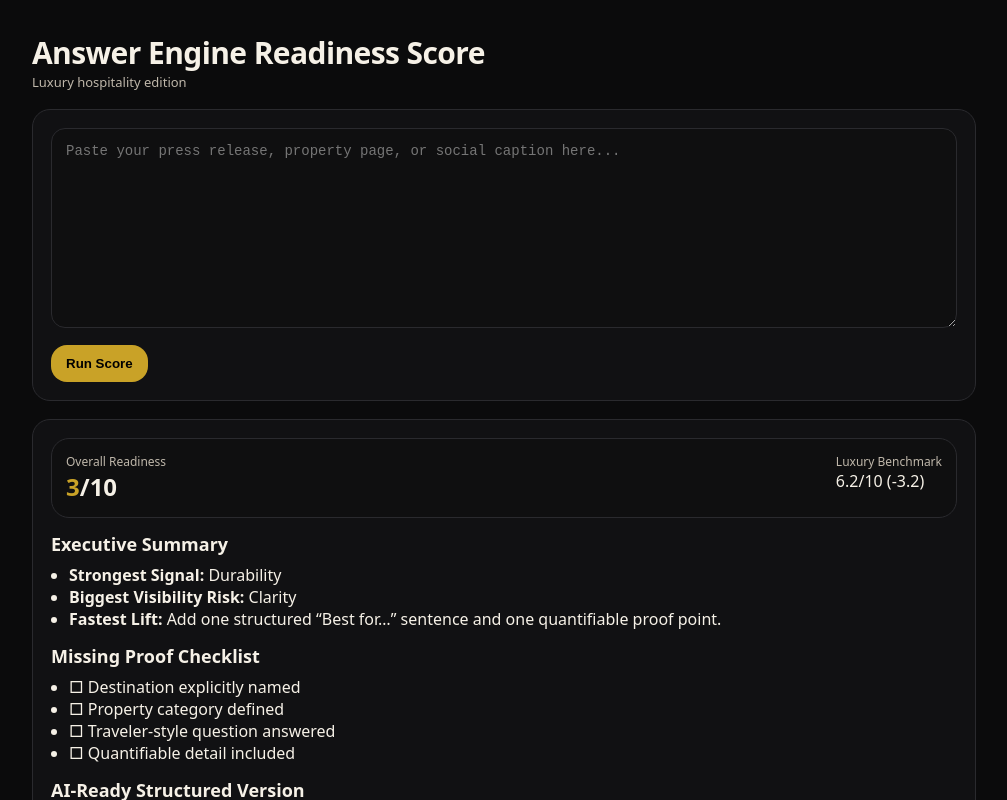
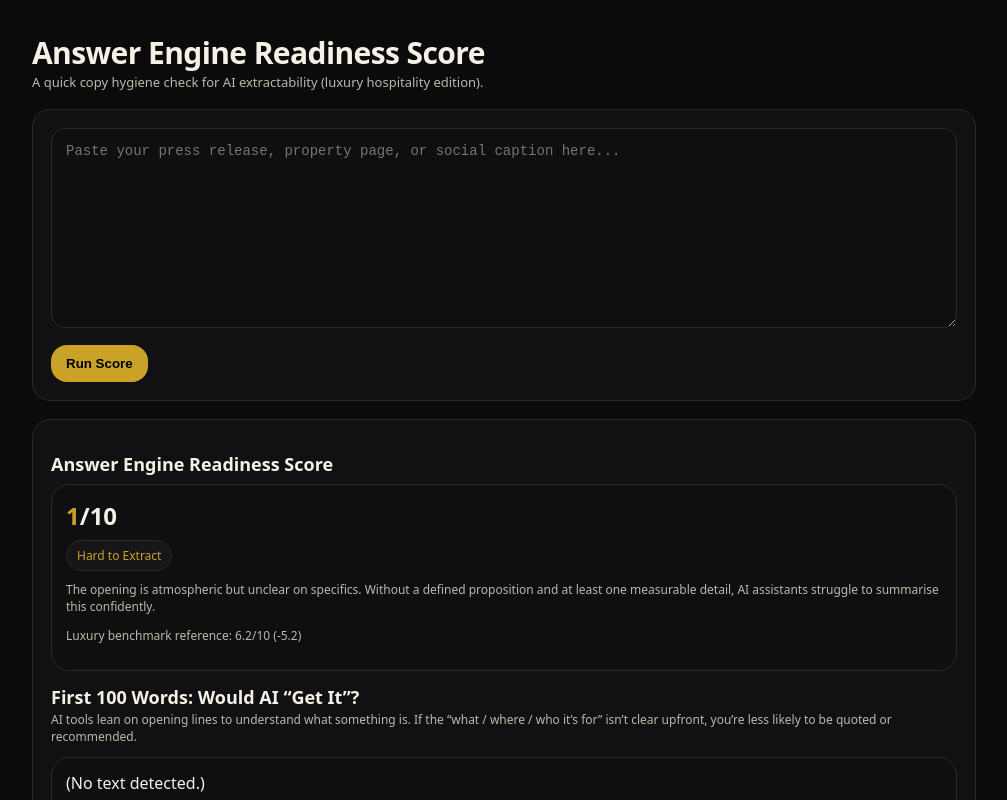
Before and after one commit to Martitu/answer-engine-readiness-score, a Next.js app: page / in a window 1280 px wide. Both pictures are taken after a click on the button "Run Score". Shown: the top 800 px of the page, without its empty margins (136-1143 px from the left). Built offline with nearby package versions, Linux system fonts and the light colour scheme.

Commit message:
Update page.jsx

```diff
--- a/app/page.jsx
+++ b/app/page.jsx
@@ -5,22 +5,148 @@ const LUXURY_BENCHMARK = 6.2;
 const CTA_URL = "https://martawarren.com/ai-search-brand-visibility/";
 
 function clamp(n, min, max) { return Math.max(min, Math.min(max, n)); }
-
-function containsNumber(text) {
-  return /\d/.test(text);
+function words(text) {
+  return (text || "").trim().split(/\s+/).filter(Boolean);
+}
+function firstNWords(text, n) {
+  const w = words(text);
+  return w.slice(0, n).join(" ");
+}
+function splitSentences(text) {
+  return (text || "")
+    .replace(/\s+/g, " ")
+    .split(/(?<=[.!?])\s+/)
+    .map(s => s.trim())
+    .filter(Boolean);
 }
 
-function containsQuestion(text) {
-  return text.includes("?") || text.toLowerCase().includes("best for");
+function hasNumber(text) { return /\d/.test(text || ""); }
+function hasCurrency(text) { return /[€$£]\s?\d/.test(text || ""); }
+function hasYear(text) { return /\b(19|20)\d{2}\b/.test(text || ""); }
+function hasMonth(text) { return /\b(jan|feb|mar|apr|may|jun|jul|aug|sep|sept|oct|nov|dec)\b/i.test(text || ""); }
+function hasDateSignal(text) { return hasYear(text) || hasMonth(text); }
+
+function hasCTA(text) {
+  const t = (text || "").toLowerCase();
+  return ["book", "enquir", "enquiries", "email", "call", "phone", "link", "website", "dm"].some(k => t.includes(k));
+}
+function hasLocationSignal(text) {
+  const t = (text || "").toLowerCase();
+  return t.includes(" in ") || t.includes(" near ") || t.includes(" on ") || t.includes(" at ") || t.includes("based in");
+}
+function hasWhatItIsSignal(text) {
+  const t = (text || "").toLowerCase();
+  return ["hotel", "resort", "villa", "villas", "lodge", "retreat", "finca", "estate", "private island"].some(k => t.includes(k));
+}
+function hasBestForSignal(text) {
+  const t = (text || "").toLowerCase();
+  return ["best for", "ideal for", "perfect for", "suited to", "designed for"].some(k => t.includes(k));
+}
+function hasStructureSignal(text) {
+  const t = (text || "").toLowerCase();
+  return /(^|\n)\s*[-•]/.test(text || "") ||
+    ["key facts", "highlights", "at a glance", "included", "inclusions"].some(k => t.includes(k));
 }
 
-function detectPropertyType(text) {
-  const types = ["hotel", "resort", "villa", "lodge", "retreat", "island"];
-  return types.some(t => text.toLowerCase().includes(t));
+function extractRepeatables(text) {
+  const sents = splitSentences(text);
+
+  const scored = sents.map(s => {
+    let score = 0;
+    if (hasNumber(s) || hasCurrency(s)) score += 3;
+    if (hasDateSignal(s)) score += 2;
+    if (hasLocationSignal(s)) score += 1;
+    if (hasWhatItIsSignal(s)) score += 1;
+    if (s.length >= 45 && s.length <= 170) score += 1; // quotable
+    return { s, score };
+  });
+
+  const picks = scored
+    .sort((a, b) => b.score - a.score)
+    .filter(x => x.score >= 3)
+    .slice(0, 6)
+    .map(x => x.s);
+
+  // fallback: pick first two sentences if nothing qualifies
+  if (picks.length === 0) return sents.slice(0, 2);
+  return picks;
 }
 
-function detectLocation(text) {
-  return text.toLowerCase().includes("in ");
+function findHesitations(text) {
+  const t = (text || "").trim();
+  const lower = t.toLowerCase();
+  const items = [];
+
+  // Missing basics
+  if (!hasWhatItIsSignal(t)) items.push("The category isn’t explicit (hotel / resort / villa / lodge). AI assistants often skip or generalise without this.");
+  if (!hasLocationSignal(t)) items.push("The destination isn’t stated clearly (place + country/region).");
+  if (!hasBestForSignal(t)) items.push("‘Who it’s for’ isn’t explicit (occasion / traveller type).");
+  if (!hasCTA(t)) items.push("Booking action isn’t explicit (link / email / phone / booking channel).");
+
+  // Proof/constraints
+  if (!hasNumber(t)) items.push("No measurable detail (dates, pricing ‘from’, duration, capacity, distance, etc.).");
+  if (hasMonth(t) && !hasYear(t)) items.push("Months/dates appear without a year, which makes summaries less reliable.");
+  if (lower.includes("available") && !(hasDateSignal(t) || lower.includes("subject to availability"))) {
+    items.push("Availability is mentioned without clear constraints (dates/season/min nights/subject to availability).");
+  }
+
+  // Risky language (light-touch)
+  if (containsSuperlatives(lower)) items.push("Some descriptive superlatives may read as ‘claims’ (AI prefers defensible phrasing or supporting detail).");
+
+  return items.slice(0, 6);
+}
+
+function containsSuperlatives(lower) {
+  const risky = [
+    "world-class", "best", "most luxurious", "iconic", "renowned", "unrivalled", "award-winning",
+    "number one", "no. 1", "ultimate", "unforgettable", "once-in-a-lifetime"
+  ];
+  return risky.some(x => lower.includes(x));
+}
+
+function structureCheck(text) {
+  const t = (text || "").trim();
+  const checks = [
+    {
+      label: "Key facts block",
+      ok: (t.toLowerCase().includes("key facts") || t.toLowerCase().includes("at a glance") || t.toLowerCase().includes("highlights")),
+      hint: "Add 5–8 bullets with the defensible facts (what/where/dates/inclusions/constraints)."
+    },
+    {
+      label: "Scannable bullets or sections",
+      ok: /(^|\n)\s*[-•]/.test(t) || splitSentences(t).length >= 4,
+      hint: "Break dense paragraphs into short headings + bullets where the facts live."
+    },
+    {
+      label: "Guest-intent Q&A",
+      ok: t.toLowerCase().includes("faq") || /\bq:\b/i.test(t) || t.includes("?"),
+      hint: "Add 3–6 micro-FAQs (where, what’s included, when available, how to book)."
+    }
+  ];
+  return checks;
+}
+
+function getBand(score) {
+  if (score <= 3) return "Hard to Extract";
+  if (score <= 6) return "Extractable with Gaps";
+  if (score <= 8) return "Strong Foundation";
+  return "Recommendation-Ready";
+}
+
+function buildQuickWins(text) {
+  const t = (text || "").trim();
+  const lower = t.toLowerCase();
+  const wins = [];
+
+  if (!hasBestForSignal(t)) wins.push("Add one plain ‘Best for…’ line (occasion / traveller type) near the top.");
+  if (!hasNumber(t)) wins.push("Add one measurable detail (date, duration, capacity, distance, or price ‘from’).");
+  if (hasMonth(t) && !hasYear(t)) wins.push("Make the year explicit for any stated months/dates (e.g., ‘March 2026’).");
+  if (!hasCTA(t)) wins.push("Add a clear booking action (link / email / phone / enquiry channel).");
+  if (containsSuperlatives(lower)) wins.push("Soften unsupported superlatives (or anchor them with a specific, defensible detail).");
+  if (!hasStructureSignal(t)) wins.push("Add a short ‘Key facts’ bullet list so AI can extract the essentials quickly.");
+
+  // Keep max 5, and keep them “light-touch”
+  return wins.slice(0, 5);
 }
 
 export default function Page() {
@@ -28,49 +154,67 @@ export default function Page() {
   const [results, setResults] = useState(null);
 
   const runAudit = () => {
-    const lower = input.toLowerCase();
+    const text = (input || "").trim();
 
-    const clarity = clamp(lower.includes("is") ? 6 : 2, 0, 10);
-    const proof = clamp(detectPropertyType(input) ? 8 : 3, 0, 10);
-    const question = clamp(containsQuestion(input) ? 8 : 2, 0, 10);
-    const verifiable = clamp(containsNumber(input) ? 8 : 3, 0, 10);
-    const durability = clamp(lower.includes("faq") || lower.includes("guide") ? 8 : 5, 0, 10);
+    // --- Editorial scoring (0–10) ---
+    // Clarity (0–4)
+    let clarity = 0;
+    if (hasWhatItIsSignal(text)) clarity += 1.5;
+    if (hasLocationSignal(text)) clarity += 1.5;
+    if (hasBestForSignal(text)) clarity += 1;
+    clarity = clamp(clarity, 0, 4);
 
-    const overall = Math.round(((clarity + proof + question + verifiable + durability) / 5) * 10) / 10;
+    // Verifiability (0–3)
+    let verifiability = 0;
+    if (hasNumber(text) || hasCurrency(text)) verifiability += 1;
+    if (hasDateSignal(text)) verifiability += 1;
+    if (text.toLowerCase().includes("minimum") || text.toLowerCase().includes("subject to availability") || text.toLowerCase().includes("available")) verifiability += 1;
+    verifiability = clamp(verifiability, 0, 3);
 
-    const strongest = [
-      { label: "Clarity", value: clarity },
-      { label: "Proof & Specificity", value: proof },
-      { label: "Question Alignment", value: question },
-      { label: "Verifiable Detail", value: verifiable },
-      { label: "Durability", value: durability }
-    ].sort((a, b) => b.value - a.value)[0];
+    // Extractable structure (0–3)
+    let structure = 0;
+    if (hasStructureSignal(text)) structure += 1;
+    if (!containsSuperlatives(text.toLowerCase())) structure += 1; // fewer “claimy” phrases
+    if (splitSentences(text).length >= 3) structure += 1; // at least some crisp statements
+    structure = clamp(structure, 0, 3);
 
-    const weakest = [
-      { label: "Clarity", value: clarity },
-      { label: "Proof & Specificity", value: proof },
-      { label: "Question Alignment", value: question },
-      { label: "Verifiable Detail", value: verifiable },
-      { label: "Durability", value: durability }
-    ].sort((a, b) => a.value - b.value)[0];
+    const overall = Math.round((clarity + verifiability + structure) * 10) / 10;
+    const band = getBand(overall);
 
-    const checklist = {
-      location: detectLocation(input),
-      propertyType: detectPropertyType(input),
-      question: containsQuestion(input),
-      numbers: containsNumber(input),
+    let rationale;
+    if (band === "Hard to Extract") {
+      rationale = "The opening is atmospheric but unclear on specifics. Without a defined proposition and at least one measurable detail, AI assistants struggle to summarise this confidently.";
+    } else if (band === "Extractable with Gaps") {
+      rationale = "The fundamentals are present, but AI would still have to infer key details. Tighten the opening and add one verifiable proof point to increase recommendation confidence.";
+    } else if (band === "Strong Foundation") {
+      rationale = "Clear proposition and supporting detail make this reasonably safe for AI extraction. A little more structure and one extra proof point would strengthen reuse.";
+    } else {
+      rationale = "Clear, structured, and supported by verifiable detail. This is close to recommendation-ready for AI summaries.";
+    }
+
+    const lead = firstNWords(text, 95);
+    const leadChecks = {
+      whatItIs: hasWhatItIsSignal(lead),
+      where: hasLocationSignal(lead),
+      bestFor: hasBestForSignal(lead),
+      proof: hasNumber(lead) || hasCurrency(lead) || hasDateSignal(lead)
     };
+
+    const repeatables = extractRepeatables(text).slice(0, 6);
+    const hesitations = findHesitations(text);
+    const structureChecks = structureCheck(text);
+    const quickWins = buildQuickWins(text);
 
     setResults({
       overall,
-      clarity,
-      proof,
-      question,
-      verifiable,
-      durability,
-      strongest,
-      weakest,
-      checklist
+      band,
+      rationale,
+      lead,
+      leadChecks,
+      repeatables,
+      hesitations,
+      structureChecks,
+      quickWins
     });
   };
 
@@ -84,7 +228,7 @@ export default function Page() {
     <div className="container">
       <div>
         <h1 className="h1">Answer Engine Readiness Score</h1>
-        <p className="sub">Luxury hospitality edition</p>
+        <p className="sub">A quick copy hygiene check for AI extractability (luxury hospitality edition).</p>
       </div>
 
       <div className="card">
@@ -103,58 +247,93 @@ export default function Page() {
 
       {results && (
         <div className="card">
-
+          {/* 1) Score + band */}
+          <h2 className="h2">Answer Engine Readiness Score</h2>
           <div className="kpi">
-            <div className="kpiTop">
-              <div>
-                <div className="small">Overall Readiness</div>
             <div className="score">
               <span style={{ color: "var(--gold)" }}>{results.overall}</span>/10
             </div>
+            <div className="badge" style={{ marginTop: 8 }}>{results.band}</div>
+            <p className="small" style={{ marginTop: 10 }}>{results.rationale}</p>
+            <p className="small" style={{ marginTop: 10 }}>
+              Luxury benchmark reference: {LUXURY_BENCHMARK}/10 ({delta})
+            </p>
           </div>
-              <div>
-                <div className="small">Luxury Benchmark</div>
-                <div>{LUXURY_BENCHMARK}/10 ({delta})</div>
-              </div>
+
+          {/* 2) First 100 words */}
+          <h2 className="h2">First 100 Words: Would AI “Get It”?</h2>
+          <p className="small" style={{ marginTop: -6 }}>
+            AI tools lean on opening lines to understand what something is. If the “what / where / who it’s for” isn’t clear upfront,
+            you’re less likely to be quoted or recommended.
+          </p>
+          <div className="kpi">
+            <p style={{ marginTop: 0 }}>{results.lead || "(No text detected.)"}</p>
+            <div className="row" style={{ marginTop: 10 }}>
+              <span className="badge">{results.leadChecks.whatItIs ? "✓ What it is" : "□ What it is (missing)"}</span>
+              <span className="badge">{results.leadChecks.where ? "✓ Where it is" : "□ Where it is (missing)"}</span>
+              <span className="badge">{results.leadChecks.bestFor ? "✓ Who it’s for" : "□ Who it’s for (missing)"}</span>
+              <span className="badge">{results.leadChecks.proof ? "✓ Proof point" : "□ Proof point (missing)"}</span>
             </div>
           </div>
 
-          <h2 className="h2">Executive Summary</h2>
+          {/* 3) What AI can repeat */}
+          <h2 className="h2">What AI Can Confidently Repeat</h2>
+          <p className="small" style={{ marginTop: -6 }}>
+            These are statements an AI assistant could reuse with minimal risk, because they’re reasonably specific.
+          </p>
+          <div className="kpi">
             <ul className="ul">
-            <li><strong>Strongest Signal:</strong> {results.strongest.label}</li>
-            <li><strong>Biggest Visibility Risk:</strong> {results.weakest.label}</li>
-            <li><strong>Fastest Lift:</strong> Add one structured “Best for…” sentence and one quantifiable proof point.</li>
+              {results.repeatables.length ? results.repeatables.map((s, i) => (
+                <li key={i}>{s}</li>
+              )) : <li>Not enough defensible specifics yet — add one measurable detail (dates/price/duration) and a clearer proposition.</li>}
             </ul>
-
-          <h2 className="h2">Missing Proof Checklist</h2>
-          <ul className="ul">
-            <li>{results.checklist.location ? "✓" : "□"} Destination explicitly named</li>
-            <li>{results.checklist.propertyType ? "✓" : "□"} Property category defined</li>
-            <li>{results.checklist.question ? "✓" : "□"} Traveler-style question answered</li>
-            <li>{results.checklist.numbers ? "✓" : "□"} Quantifiable detail included</li>
-          </ul>
-
-          <h2 className="h2">AI-Ready Structured Version</h2>
-          <div className="kpi">
-            <p className="small">
-              What it is: <br/>
-              Where: <br/>
-              Best for: <br/>
-              Signature differentiator: <br/>
-              Verifiable proof points:
-            </p>
           </div>
 
+          {/* 4) What makes AI hesitate */}
+          <h2 className="h2">What Makes AI Hesitate</h2>
+          <div className="kpi">
+            <ul className="ul">
+              {results.hesitations.length ? results.hesitations.map((h, i) => (
+                <li key={i}>{h}</li>
+              )) : <li>No major hesitation signals detected in this draft.</li>}
+            </ul>
+          </div>
+
+          {/* 5) Structure & reuse */}
+          <h2 className="h2">Structure & Reuse Check</h2>
+          <div className="kpi">
+            <ul className="ul">
+              {results.structureChecks.map((c, i) => (
+                <li key={i}>
+                  <strong>{c.label}:</strong> {c.ok ? "Yes" : "No"}
+                  {!c.ok && <span className="small"> — {c.hint}</span>}
+                </li>
+              ))}
+            </ul>
+          </div>
+
+          {/* 6) Quick wins */}
+          <h2 className="h2">Quick Wins (Copy Hygiene)</h2>
+          <p className="small" style={{ marginTop: -6 }}>
+            Light-touch adjustments to improve extractability. Strategic repositioning is a separate exercise.
+          </p>
+          <div className="kpi">
+            <ul className="ul">
+              {results.quickWins.length ? results.quickWins.map((q, i) => <li key={i}>{q}</li>) : <li>No obvious quick wins detected.</li>}
+            </ul>
+          </div>
+
+          {/* 7) CTA differentiation */}
           <div className="kpi" style={{ marginTop: 16 }}>
-            <h3 style={{ margin: 0 }}>Request Full Benchmark Audit</h3>
-            <p className="small">
-              Get a full visibility benchmark across priority prompts and AI surfaces.
+            <p className="small" style={{ marginTop: 0 }}>
+              This checks copy hygiene. A full audit benchmarks how your brand appears across real AI prompts — and where competitors outperform you.
             </p>
+            <div className="row">
               <a href={CTA_URL} target="_blank" rel="noreferrer">
                 <button className="btn btnGold">Request Full Benchmark Audit</button>
               </a>
             </div>
-
+          </div>
         </div>
       )}
     </div>
```
Lines whose indentation alone changed are shown as unchanged.
